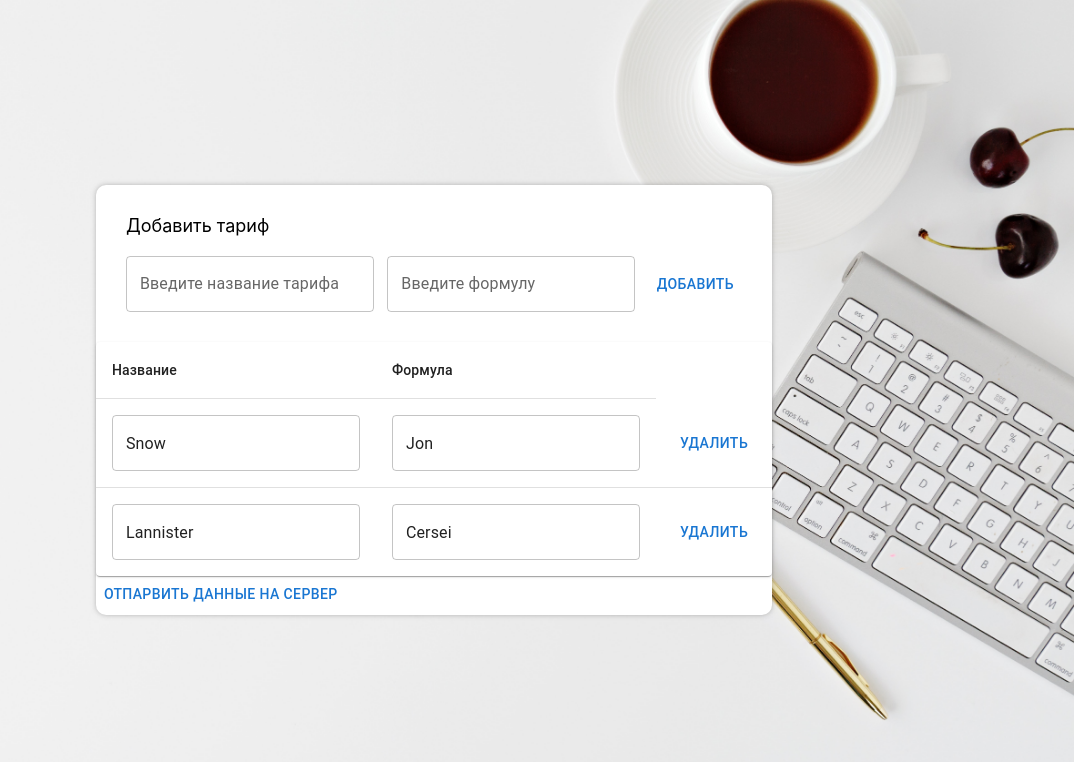
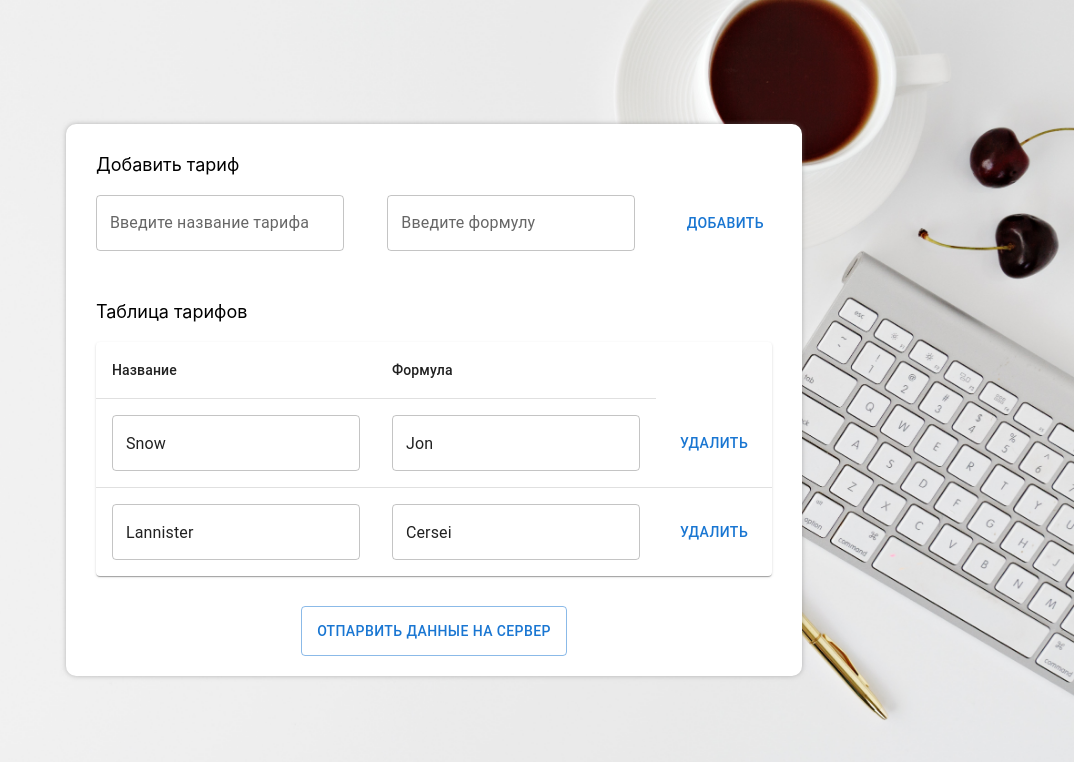
Before and after one commit to nikita-jpg/BankClient, a React (Create React App) app in the folder bank_client/: page /admin in a window 1280 px wide. Shown: the top 762 px of the page, without its empty margins (206-1280 px from the left). Built offline with nearby package versions, Linux system fonts and the light colour scheme; no server answers.

Commit message:
Готово

```diff
--- a/bank_client/src/panels/PanelAdmin/PanelAdmin.css
+++ b/bank_client/src/panels/PanelAdmin/PanelAdmin.css
@@ -3,10 +3,11 @@
 }
 .PanelAdmin__container{
     width: 100%;
-    height: 400px;
+    height: 100%;
 }
+
 .PanelAdmin__addTariff{
-    margin: 30px;
+    margin: 30px 30px 50px 30px;
 }
 .PanelAdmin__addTariffTitle{
     margin-bottom: 20px;
@@ -17,3 +18,25 @@
     justify-content: space-between;
     align-items: center;
 }
+
+.PanelAdmin__Table{
+    margin: 0 30px 30px 30px;
+}
+.PanelAdmin__TableTitle{
+    margin-bottom: 20px;
+    font-size: 18px;
+}
+.PanelAdmin__TableContainer{
+    display: flex;
+    justify-content: space-between;
+    align-items: center;
+}
+
+.PanelAdmin__SendBtn{
+    width: 100%;
+    min-height: 50px;
+    display: flex;
+    justify-content: center;
+
+    margin-bottom: 20px;
+}
--- a/bank_client/src/panels/PanelAdmin/PanelAdmin.js
+++ b/bank_client/src/panels/PanelAdmin/PanelAdmin.js
@@ -98,8 +98,14 @@ const PanelAdmin = ({login, password}) => {
 
           </div>
 
+          <div className="PanelAdmin__Table">
+            <div className="PanelAdmin__addTariffTitle">
+              Таблица тарифов
+            </div>
+
+            <div className="PanelAdmin__TableContainer">
               <TableContainer component={Paper}>
-          <Table sx={{ minWidth: 300 }} aria-label="simple table">
+              <Table sx={{ minWidth: 300, boxShadow: 0}} aria-label="simple table">
                 <TableHead>
                   <TableRow>
                     <TableCell align="left">Название</TableCell>
@@ -129,9 +135,12 @@ const PanelAdmin = ({login, password}) => {
                 </TableBody>
               </Table>
               </TableContainer>
+            </div>
+          </div>
 
-        <Button onClick={()=>sendTariffsToServer()}>Отпарвить данные на сервер</Button>
-
+          <div className="PanelAdmin__SendBtn">
+            <Button variant="outlined" onClick={()=>sendTariffsToServer()}>Отпарвить данные на сервер</Button>
+          </div>
         </div>
       </div>
     );
```
Lines whose indentation alone changed are shown as unchanged.
